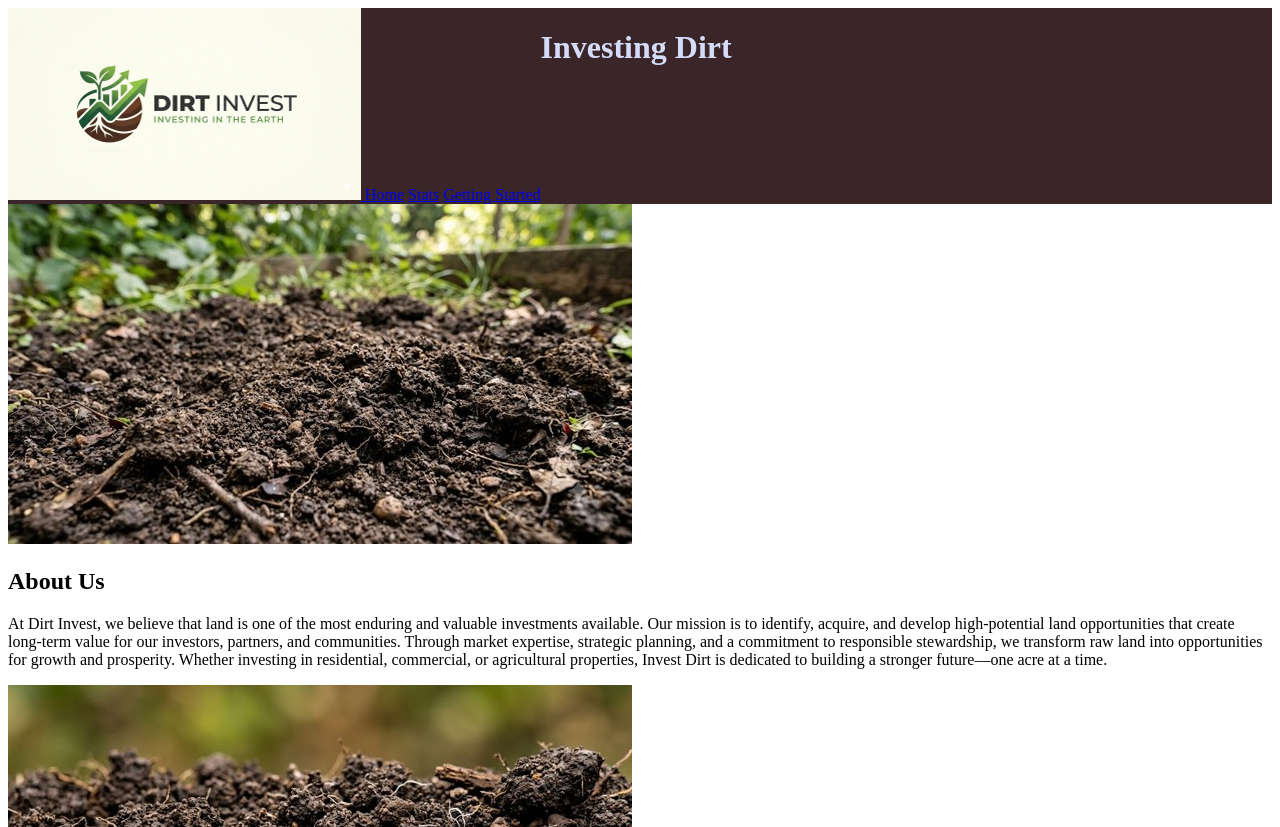
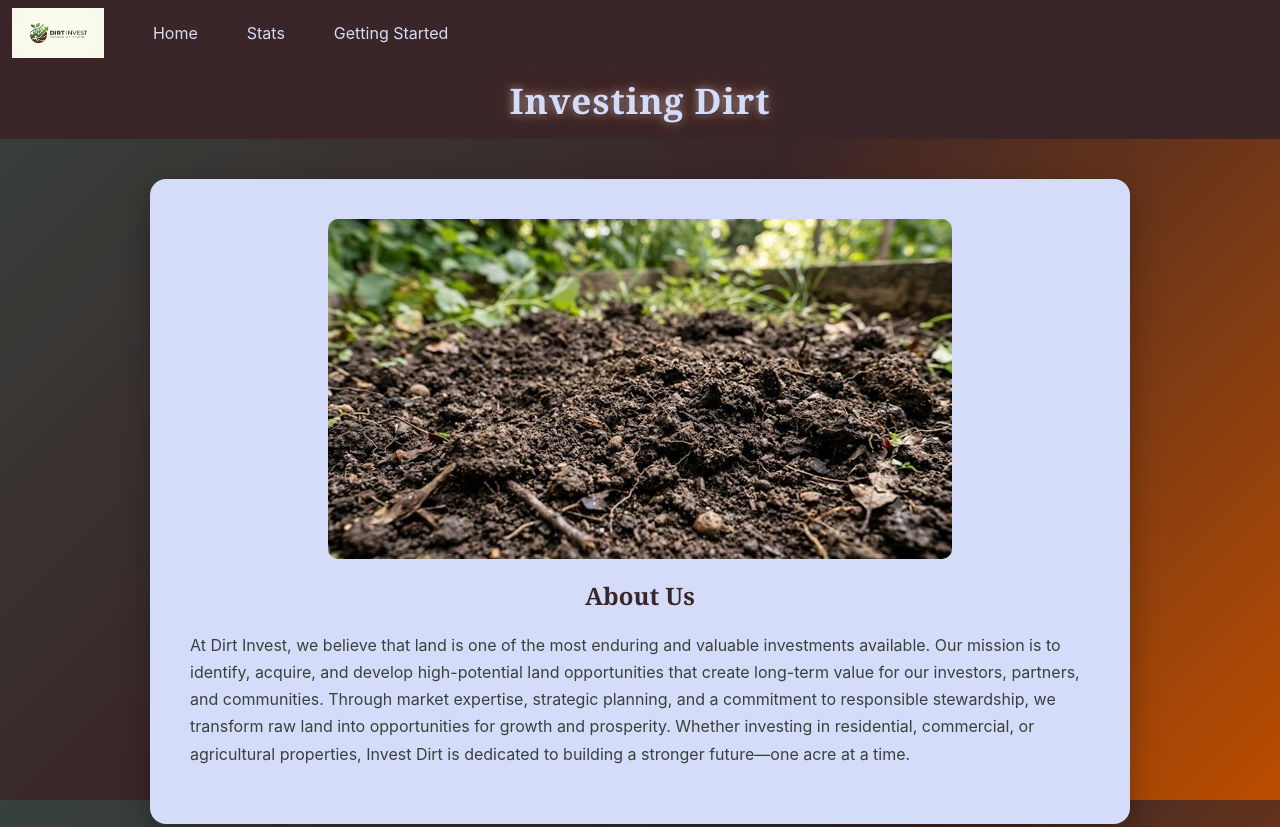
Before and after one commit to Gjac0/wdd130-hardy, a plain HTML site: page index.html in a window 1280 px wide. Shown: the top 827 px of the page. Drawn offline with Linux system fonts and the light colour scheme.

Commit message:
finished css

```diff
--- a/index.html
+++ b/index.html
@@ -7,9 +7,9 @@
     <title>Document</title>
 </head>
 
-<body>
-<header>
-    <nav>
+<body id="main-body">
+<header id="main-header">
+    <nav id="main-nav">
         <a id="logo_link" href="index.html">
             <img class="logo" src="images/dirt-logo.png" alt="Logo">
         </a>
@@ -22,7 +22,7 @@
 
 <div>
 </div>
-
+<section id="about-section">
 <img src="images/Dirt_Picture1.jpg">
 <h2>About Us</h2>
 <p>
@@ -36,7 +36,8 @@ and develop high-potential land opportunities that create long-term
  agricultural properties, Invest Dirt is dedicated to building a
  stronger future—one acre at a time.
 </p>
-
+</section>
+<section id="goal-section">
 <img src="images/Dirt_Picture2.jpg">
 <h2>Our Goal</h2>
 <p>
@@ -46,9 +47,10 @@ to the development of the communities we serve. By combining market
 insight, responsible decision-making, and a long-term perspective, we
 aim to be a trusted leader in dirt investment.
 </p>
+</section>
 
 <footer>
-    <p>copyright 2026</p>
+    <p>&copy 2026</p>
     <a></a>
     <a></a>
     <a></a>
--- a/styles/styles.css
+++ b/styles/styles.css
@@ -8,7 +8,104 @@
     --font-display: "Fraunces", Georgia, serif;
     --font-body: "Inter", -apple-system, BlinkMacSystemFont, sans-serif;
 }
+#main-body{
+    margin: 0;
+    background: linear-gradient(135deg, var(--Charcoal) 0%, var(--Brown) 45%, var(--Orange) 100%);
+    background-attachment: fixed;
+    min-height: 100vh;
+}
 
+#main-header{
+    display: flex;
+    flex-direction: column;
+    align-items: center;
+}
+
+#main-nav{
+    align-self: flex-start;
+    display: flex;
+    align-items: center;
+    gap: 25px;
+    flex-wrap: wrap;
+    width: 100%;
+    justify-content: flex-start;
+}
+#main-nav a{
+    text-decoration: none;
+    color: var(--lavender);
+    font-family: var(--font-body);
+    font-size: 1rem;
+    padding: 8px 12px;
+    border-radius: 6px;
+    transition: .3s ease;
+}
+
+#main-nav a:hover{
+    color: var(--Charcoal);
+    background-color: var(--lavender);
+}
+
+#logo_link{
+    padding: 0;
+    display: flex;
+    align-items: center;
+}
+
+#logo_link img{
+    height: 50px;
+    width: auto;
+}
+
+#logo_link:hover{
+    background-color: transparent;
+}
+
+#main-header h1{
+    font-family: var(--font-display);
+    font-weight: 700;
+    font-size: 2.2rem;
+    letter-spacing: 1px;
+    color: var(--lavender);
+    text-shadow: 0 0 10px rgba(213, 220, 249, 0.6), 0 0 20px rgba(187, 77, 0, 0.5), 2px 2px 0px rgba(0,0,0,0.25);
+    margin: 0;
+    width: 100%;
+    text-align: center;
+    padding: 10px 0 15px 0;
+}
+#about-section,
+#goal-section{
+    background-color: var(--lavender);
+    border-radius: 16px;
+    padding: 40px;
+    margin: 40px auto;
+    max-width: 900px;
+    box-shadow: 0 10px 30px rgba(0, 0, 0, 0.3);
+}
+
+#about-section img,
+#goal-section img{
+    max-width: 100%;
+    border-radius: 10px;
+    display: block;
+    margin: 0 auto 20px auto;
+}
+
+#about-section h2,
+#goal-section h2{
+    font-family: var(--font-display);
+    color: var(--Brown);
+    text-align: center;
+    margin-top: 0;
+}
+
+#about-section p,
+#goal-section p{
+    font-family: var(--font-body);
+    line-height: 1.7;
+    color: var(--Charcoal);
+}
+
+/* ---------------------------- */
 header{
     display: flex;
     flex: 200px auto;
```
